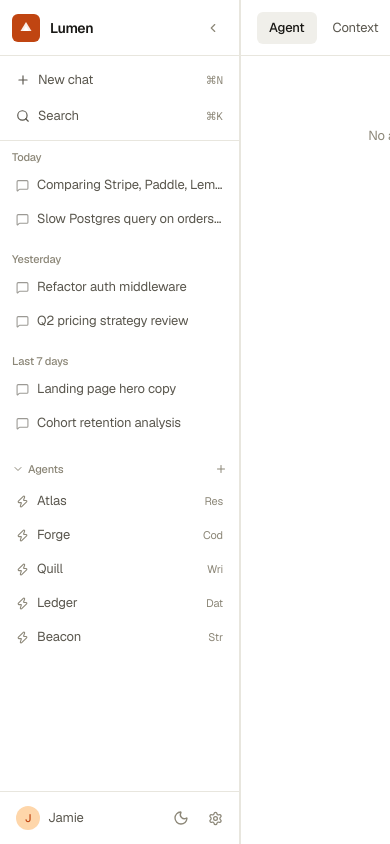
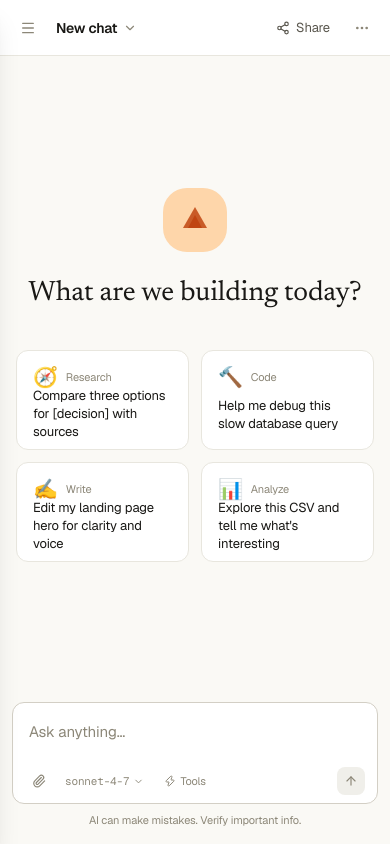
Before and after one commit to xcodenexus/Lumen, a Next.js app: page /chat in a window 390 px wide. Built offline with nearby package versions, Linux system fonts and the light colour scheme.

Commit message:
fix: mobile layout — nav drawer, full-width chat, responsive composer and cards

```diff
--- a/src/components/conversation/Composer.tsx
+++ b/src/components/conversation/Composer.tsx
@@ -43,7 +43,7 @@ export function Composer({ onSubmit, defaultValue = "", isLoading }: ComposerPro
   const canSubmit = value.trim().length > 0 && !isLoading;
 
   return (
-    <div className="flex-shrink-0 px-6 pb-4 pt-2">
+    <div className="flex-shrink-0 px-3 pb-4 pt-2 md:px-6">
       <div className="mx-auto max-w-[720px]">
         <div
           className={cn(
--- a/src/components/conversation/EmptyState.tsx
+++ b/src/components/conversation/EmptyState.tsx
@@ -13,7 +13,7 @@ interface EmptyStateProps {
 
 export function EmptyState({ onPromptSelect }: EmptyStateProps) {
   return (
-    <div className="flex flex-1 flex-col items-center justify-center px-8">
+    <div className="flex flex-1 flex-col items-center justify-center px-4 md:px-8">
       {/* Logo mark */}
       <div className="mb-6 flex h-16 w-16 items-center justify-center rounded-2xl bg-lumen-accent-soft">
         <svg width="32" height="32" viewBox="0 0 32 32" fill="none" aria-hidden="true">
@@ -28,12 +28,12 @@ export function EmptyState({ onPromptSelect }: EmptyStateProps) {
       </h1>
 
       {/* Prompt cards 2×2 */}
-      <div className="grid grid-cols-2 gap-3">
+      <div className="grid w-full max-w-[420px] grid-cols-2 gap-3">
         {PROMPT_CARDS.map(({ icon, category, prompt }) => (
           <button
             key={prompt}
             onClick={() => onPromptSelect?.(prompt)}
-            className="group flex h-[100px] w-[200px] flex-col justify-between rounded-[12px] border border-border-subtle bg-bg-raised p-4 text-left transition-all hover:-translate-y-0.5 hover:border-border-strong"
+            className="group flex h-[100px] w-full flex-col justify-between rounded-[12px] border border-border-subtle bg-bg-raised p-4 text-left transition-all hover:-translate-y-0.5 hover:border-border-strong"
           >
             <div className="flex items-center gap-2">
               <span className="text-[20px] leading-none">{icon}</span>
--- a/src/components/layout/AppShell.tsx
+++ b/src/components/layout/AppShell.tsx
@@ -13,11 +13,15 @@ interface AppShellProps {
 }
 
 export function AppShell({ children, agent }: AppShellProps) {
-  const [inspectorOpen, setInspectorOpen] = useState(true);
+  const [inspectorOpen, setInspectorOpen] = useState(false);
+  const [mobileNavOpen, setMobileNavOpen] = useState(false);
 
   return (
     <div className="flex h-screen overflow-hidden bg-bg-base">
-      <LeftNav />
+      <LeftNav
+        mobileOpen={mobileNavOpen}
+        onClose={() => setMobileNavOpen(false)}
+      />
 
       {/* Middle column */}
       <div className="flex min-w-0 flex-1 flex-col">
@@ -25,11 +29,15 @@ export function AppShell({ children, agent }: AppShellProps) {
           agent={agent}
           inspectorOpen={inspectorOpen}
           onToggleInspector={() => setInspectorOpen((v) => !v)}
+          onOpenMobileNav={() => setMobileNavOpen(true)}
         />
         {children}
       </div>
 
-      <RightInspector open={inspectorOpen} agent={agent} />
+      {/* Inspector is desktop-only — hidden below md breakpoint */}
+      <div className="hidden md:contents">
+        <RightInspector open={inspectorOpen} agent={agent} />
+      </div>
       <CommandPalette />
     </div>
   );
--- a/src/components/layout/LeftNav.tsx
+++ b/src/components/layout/LeftNav.tsx
@@ -2,7 +2,7 @@
 
 import Link from "next/link";
 import { usePathname, useRouter } from "next/navigation";
-import { useState } from "react";
+import { useState, useEffect } from "react";
 import { motion } from "framer-motion";
 import {
   Plus,
@@ -22,7 +22,12 @@ import { cn } from "@/lib/utils";
 
 const groupOrder = ["Today", "Yesterday", "Last 7 days"];
 
-export function LeftNav() {
+interface LeftNavProps {
+  mobileOpen?: boolean;
+  onClose?: () => void;
+}
+
+export function LeftNav({ mobileOpen = false, onClose = () => {} }: LeftNavProps) {
   const pathname = usePathname();
   const router = useRouter();
   const [agentsExpanded, setAgentsExpanded] = useState(true);
@@ -30,6 +35,12 @@ export function LeftNav() {
   const { conversations } = useConversations();
 
   useKeyboardShortcut("n", () => router.push("/chat"), { meta: true });
+
+  // Close mobile drawer on navigation
+  useEffect(() => {
+    onClose();
+    // eslint-disable-next-line react-hooks/exhaustive-deps
+  }, [pathname]);
 
   const openPalette = () =>
     window.dispatchEvent(new Event("lumen:open-palette"));
@@ -43,10 +54,24 @@ export function LeftNav() {
   );
 
   return (
+    <>
+      {/* Mobile backdrop */}
+      {mobileOpen && (
+        <div
+          className="fixed inset-0 z-40 bg-black/50 md:hidden"
+          onClick={onClose}
+        />
+      )}
     <motion.aside
       animate={{ width: collapsed ? 56 : 240 }}
       transition={{ type: "spring", stiffness: 350, damping: 35 }}
-      className="flex h-full flex-col border-r border-border-subtle bg-bg-raised overflow-hidden flex-shrink-0"
+      className={cn(
+        "flex h-full flex-col border-r border-border-subtle bg-bg-raised overflow-hidden flex-shrink-0",
+        // Mobile: fixed overlay drawer
+        "max-md:fixed max-md:inset-y-0 max-md:left-0 max-md:z-50 max-md:shadow-xl max-md:!w-[280px]",
+        "max-md:transition-transform max-md:duration-300 max-md:ease-in-out",
+        !mobileOpen && "max-md:-translate-x-full"
+      )}
     >
       {/* Logo + collapse toggle */}
       <div className="flex h-14 flex-shrink-0 items-center justify-between border-b border-border-subtle px-3">
@@ -273,5 +298,6 @@ export function LeftNav() {
         )}
       </div>
     </motion.aside>
+    </>
   );
 }
--- a/src/components/layout/TopBar.tsx
+++ b/src/components/layout/TopBar.tsx
@@ -1,6 +1,6 @@
 "use client";
 
-import { ChevronDown, Share2, MoreHorizontal, PanelRight, Check } from "lucide-react";
+import { ChevronDown, Share2, MoreHorizontal, PanelRight, Check, Menu } from "lucide-react";
 import { cn } from "@/lib/utils";
 import { useState } from "react";
 import type { Agent } from "@/lib/agents";
@@ -9,9 +9,10 @@ interface TopBarProps {
   agent?: Agent;
   inspectorOpen: boolean;
   onToggleInspector: () => void;
+  onOpenMobileNav: () => void;
 }
 
-export function TopBar({ agent, inspectorOpen, onToggleInspector }: TopBarProps) {
+export function TopBar({ agent, inspectorOpen, onToggleInspector, onOpenMobileNav }: TopBarProps) {
   const [copied, setCopied] = useState(false);
 
   const handleShare = async () => {
@@ -30,8 +31,16 @@ export function TopBar({ agent, inspectorOpen, onToggleInspector }: TopBarProps)
   };
 
   return (
-    <header className="flex h-14 flex-shrink-0 items-center justify-between border-b border-border-subtle bg-bg-raised px-6">
-      {/* Left: agent selector */}
+    <header className="flex h-14 flex-shrink-0 items-center justify-between border-b border-border-subtle bg-bg-raised px-3 md:px-6">
+      {/* Left: hamburger (mobile) + agent selector */}
+      <div className="flex items-center gap-1">
+        <button
+          onClick={onOpenMobileNav}
+          aria-label="Open navigation"
+          className="md:hidden inline-flex h-8 w-8 items-center justify-center rounded-[6px] text-text-tertiary transition-colors hover:bg-bg-sunken hover:text-text-secondary"
+        >
+          <Menu size={16} />
+        </button>
       <button className="group flex flex-col items-start gap-0.5 rounded-[6px] px-2 py-1.5 transition-colors hover:bg-bg-sunken">
         <div className="flex items-center gap-1.5">
           <span className="text-base font-semibold text-text-primary font-display">
@@ -48,6 +57,7 @@ export function TopBar({ agent, inspectorOpen, onToggleInspector }: TopBarProps)
           </span>
         )}
       </button>
+      </div>
 
       {/* Right: actions */}
       <div className="flex items-center gap-1">
@@ -70,7 +80,7 @@ export function TopBar({ agent, inspectorOpen, onToggleInspector }: TopBarProps)
           onClick={onToggleInspector}
           aria-label="Toggle inspector panel"
           className={cn(
-            "inline-flex h-8 w-8 items-center justify-center rounded-[6px] transition-colors",
+            "hidden md:inline-flex h-8 w-8 items-center justify-center rounded-[6px] transition-colors",
             inspectorOpen
               ? "bg-lumen-accent-soft text-lumen-accent"
               : "text-text-tertiary hover:bg-bg-sunken hover:text-text-secondary"
```
